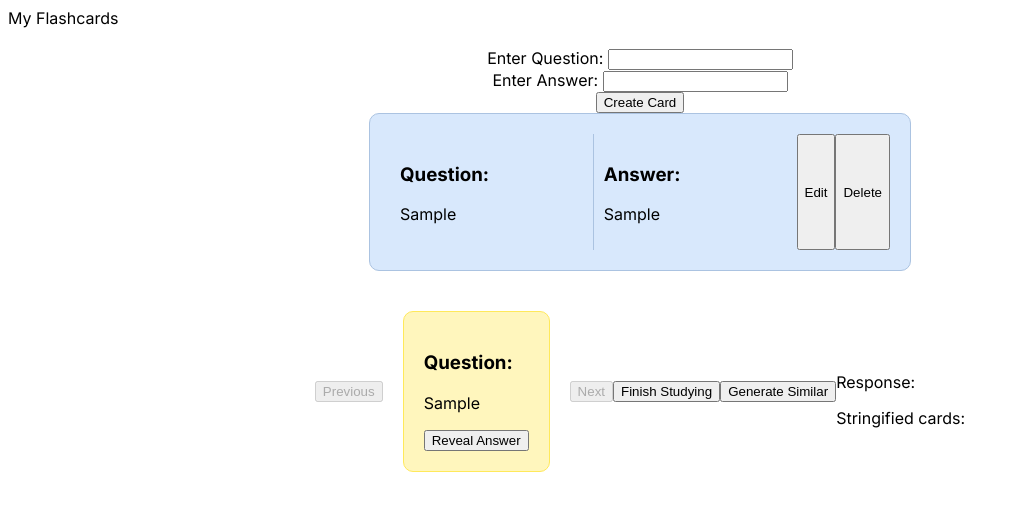
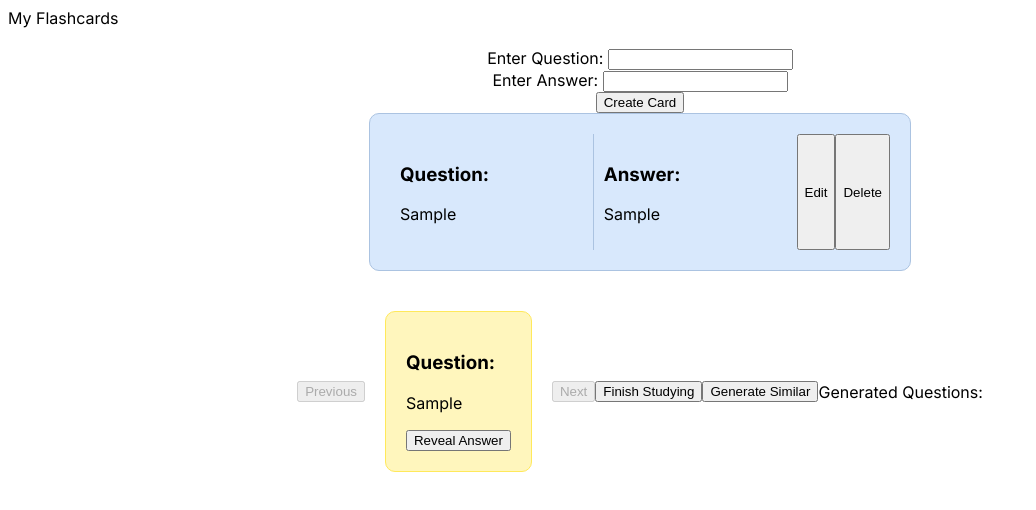
Before and after one commit to nratun/study-buddy, a Next.js app: page / in a window 1280 px wide. Both pictures are taken after typing "Sample", "Sample" into the empty fields and a click on the button "Create Card". Shown: the top 510 px of the page, without its empty margins (0-1036 px from the left). Built offline with nearby package versions, Linux system fonts and the light colour scheme.

Commit message:
made some changes, no visible difference

```diff
--- /dev/null
+++ b/next.config.js
@@ -0,0 +1,7 @@
+/** @type {import('next').NextConfig} */
+module.exports = {
+        reactStrictMode: true,
+        env: {
+            OPENAI_API_KEY: process.env.OPENAI_API_KEY,
+        }
+    };
--- a/next.config.mjs
+++ /dev/null
@@ -1,4 +0,0 @@
-/** @type {import('next').NextConfig} */
-const nextConfig = {};
-
-export default nextConfig;
--- a/src/app/components/chat.ts
+++ b/src/app/components/chat.ts
@@ -14,11 +14,6 @@ interface SuccessfulGptResponse {
 export type GptResponse = FailedGptResponse | SuccessfulGptResponse;
 
 export async function runGPTQuery(query: string): Promise<GptResponse> {
-  const apiKey = process.env.OPEN_API_KEY;
-  console.log(apiKey); //Testing
-  if (!apiKey) {
-    throw new Error('OpenAI API key not found in environment variables.');
-  }
   const { data } = await axios.post(
     'https://api.openai.com/v1/chat/completions', {
       model: 'gpt-3.5-turbo',
@@ -29,7 +24,7 @@ export async function runGPTQuery(query: string): Promise<GptResponse> {
     }, {
       headers: {
         'Content-Type': 'application/json',
-          Authorization: `Bearer ${apiKey}`,
+          Authorization: `Bearer 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`,
       },
     });
 
--- a/src/app/components/notecards.tsx
+++ b/src/app/components/notecards.tsx
@@ -112,7 +112,7 @@ export function NoteCard(): JSX.Element {
           </div>
         </div>
       ))}
-      <StudyCards cards={cards} />
+      <StudyCards cards={cards} setCards={setCards} />
     </div>
   );
 }
--- a/src/app/components/studycards.tsx
+++ b/src/app/components/studycards.tsx
@@ -5,11 +5,12 @@ import { runGPTQuery } from "./chat";
 
 interface StudyCardsProps {
   cards: { question: string; answer: string; feedback?: FeedbackType | null }[];
+  setCards: React.Dispatch<React.SetStateAction<{ question: string; answer: string; editMode: boolean }[]>>;
 }
 
 type FeedbackType = 'good' | 'unsure' | 'bad';
 
-export const StudyCards: React.FC<StudyCardsProps> = ({ cards }) => {
+export const StudyCards: React.FC<StudyCardsProps> = ({ cards, setCards }) => {
   const [currCardInd, setCurrCardInd] = useState<number>(0);
   const [visible, setVisible] = useState<boolean>(false);
   const [results, setResult] = useState<boolean>(false);
@@ -78,6 +79,15 @@ export const StudyCards: React.FC<StudyCardsProps> = ({ cards }) => {
       const result = await runGPTQuery("Generate 5 sets of questions and answers related to the same topic but NOT the same content as the following question and answer pairs, and put them in array of cards like so: " + cardsAsString); // Call the runGPTQuery function with the desired question
       if (result.success) {
         setResponse(result.message); // Update state with the response message
+        const generatedCards = JSON.parse(result.message);
+      // Convert the generated cards to the desired format
+      const newCards = generatedCards.map((item: any) => ({
+        question: item.Question,
+        answer: item.Answer,
+        feedback: item.Feedback
+      }));
+      // Add the generated cards to the existing list of cards
+      setCards(cards => [...cards, ...newCards]);
       } else {
         console.error('Failed with finish_reason:', result.finish_reason);
       }
@@ -150,9 +160,8 @@ export const StudyCards: React.FC<StudyCardsProps> = ({ cards }) => {
                   <button onClick={(event) => handleSubmit(event)}>Generate Similar</button>
                   {/* Display the response */}
                   <div>
-                    <p>Response:</p>
+                    <p>Generated Questions:</p>
                     <p>{response}</p>
-                    <div>Stringified cards: {strCards}</div>
                   </div>
               </div>
           )}
```
Also changed, not shown: 1 other file (tests, documents, lock files or other folders).
